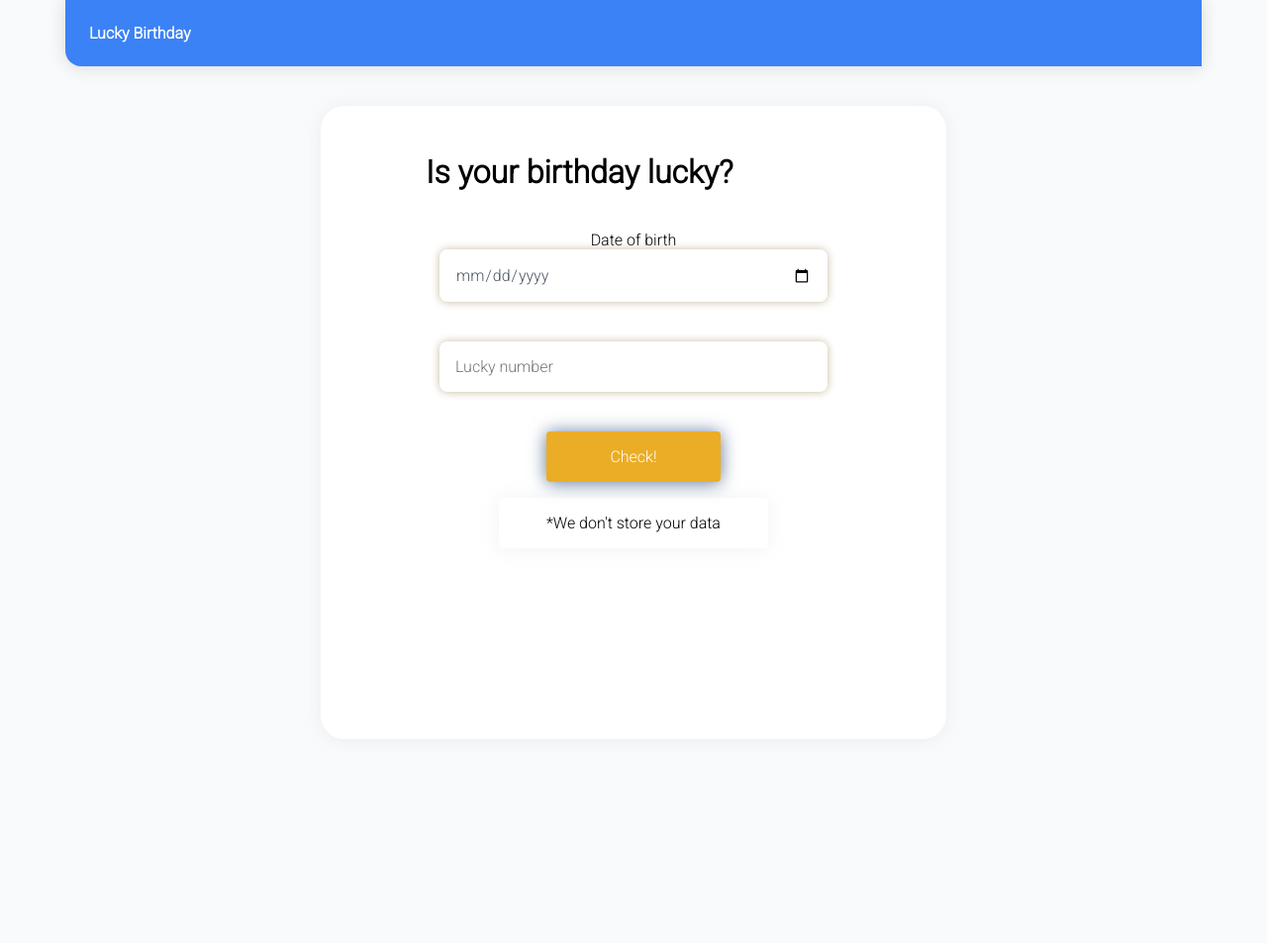
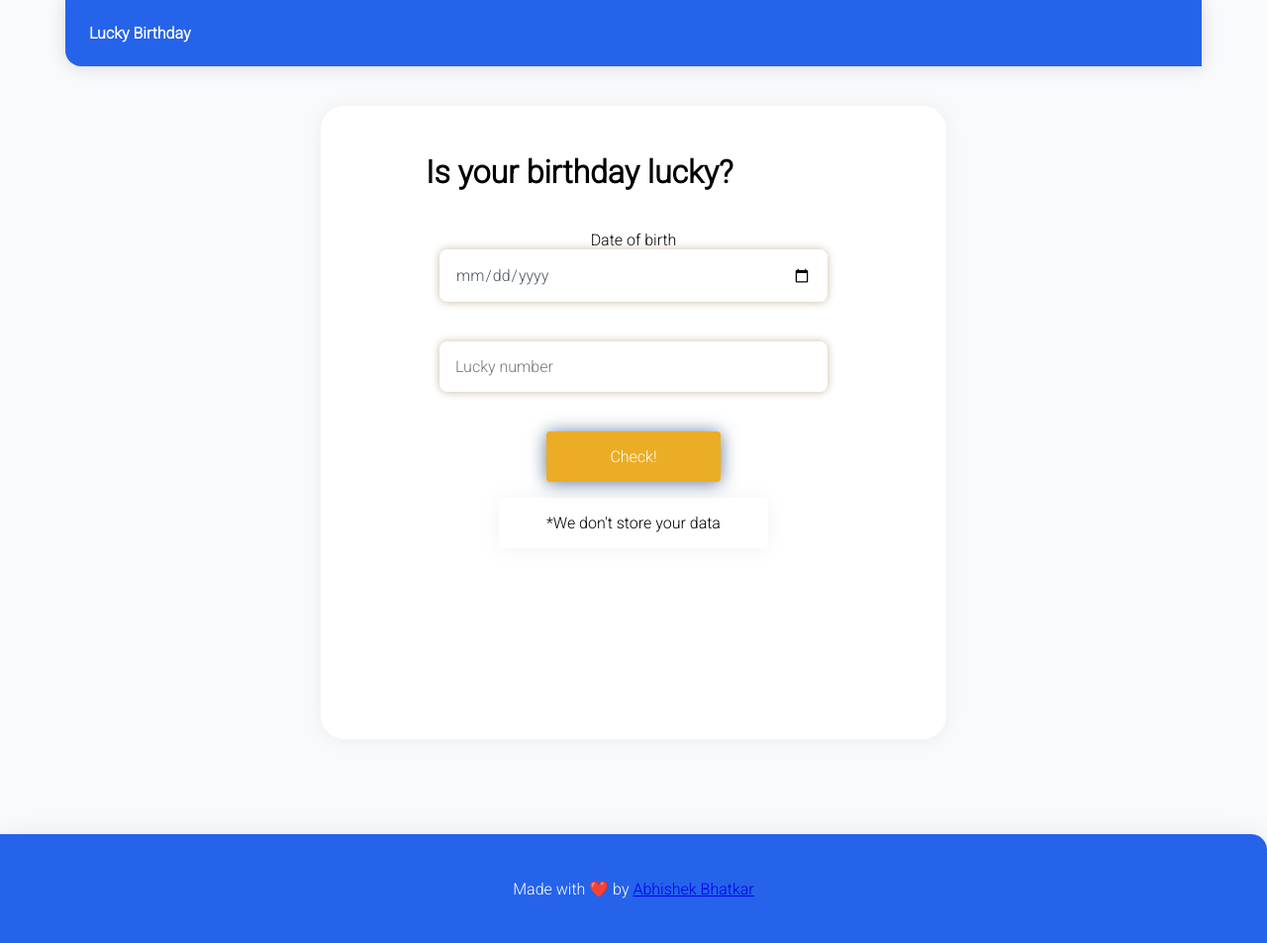
Before and after one commit to abhishek-bhatkar/markEleven-lucky-birthday, a plain HTML site: page index.html in a window 1280 px wide. Shown: the whole page at 99% size. Before the commit the page ends 800 px from the top, so only its background shows below. Drawn offline with Linux system fonts and the light colour scheme.

Commit message:
style: add footer

```diff
--- a/index.html
+++ b/index.html
@@ -44,6 +44,7 @@
 
 
     </div>
+    <footer >Made with ❤️ by <a href="https://abhishek-bhatkar.netlify.app/">Abhishek Bhatkar</a></footer>
     <script src="app.js" text="text/javascript"></script>
 </body>
 </html>
--- a/style.css
+++ b/style.css
@@ -28,7 +28,7 @@ body {
     border-bottom-left-radius: 1rem;
     margin: auto;
     box-shadow: 0 1px 18px rgba(19, 32, 46, 0.15);
-    background: #3B82f6;
+    background: var(--primary-color);
     color: white;
     padding: 0.5rem 2rem 0.5rem 2rem;
     max-width: 1100px;
@@ -157,6 +157,18 @@ button {
     margin-top: 2rem;
 }
 
+
+footer {
+    background-color: rgb(37, 99, 235);
+    color: white;
+    padding: 2.85rem;
+    text-align: center;
+    border-top-right-radius: 1rem;
+    box-shadow: rgb(229, 231, 235) 0px 1px 25px;
+    margin: 6rem auto 0rem;
+
+}
+
 @media (max-width: 500px) {
     body {
         background-color: white;
```
